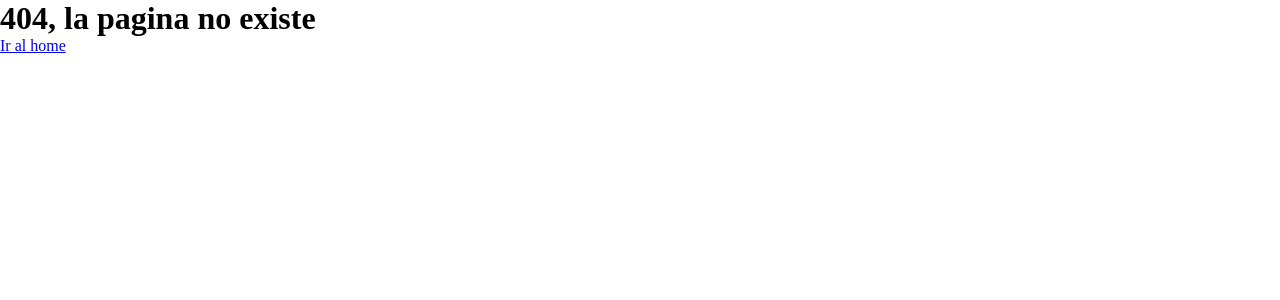
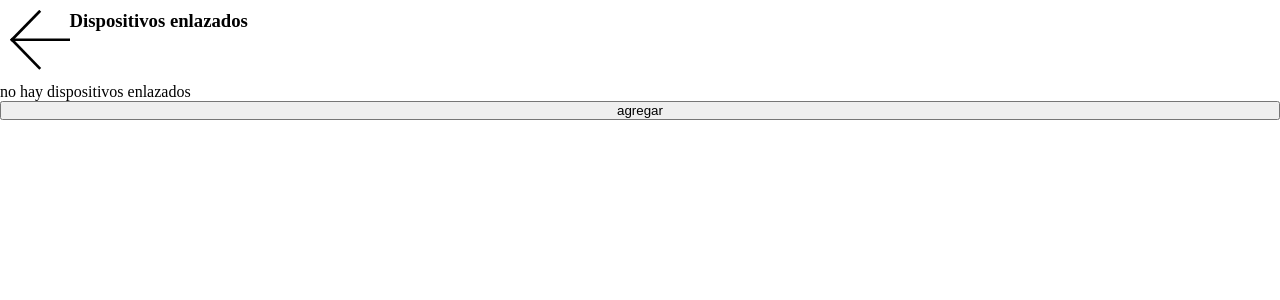
Before and after one commit to javaweb27/SIGNAL-CLONE, a React (Vite) app: page /settings/linked-devices in a window 1280 px wide. Before the commit this address had no page. Shown: the top 300 px of the page. Built offline with nearby package versions, Linux system fonts and the light colour scheme.

Commit message:
se creo la pagina y la ruta de Dispositivos enlazados

```diff
--- a/src/components/App.jsx
+++ b/src/components/App.jsx
@@ -6,6 +6,7 @@ import Page404 from "./pages/page404"
 //subpages
 import Profile from "./subpages/profile/Profile"
 import Account from "./subpages/account/Account"
+import LinkedDevices from "./subpages/linked-devices/LinkedDevices"
 
 const App = () => (
   <BrowserRouter>
@@ -14,6 +15,7 @@ const App = () => (
       <Route path="settings" element={<AllSettings/>}/>
       <Route path="settings/profile" element={<Profile/>}/>
       <Route path="settings/account" element={<Account/>}/>
+      <Route path="settings/linked-devices" element={<LinkedDevices/>}/>
       <Route path="*" element={<Page404/>}/>
     </Routes>
   </BrowserRouter>
--- /dev/null
+++ b/src/components/subpages/linked-devices/LinkedDevices.jsx
@@ -0,0 +1,16 @@
+import BasicHeader from "../../sections/BasicHeader"
+
+const LinkedDevices = () => {
+  return (
+    <>
+      <BasicHeader linkPath="/settings" titleType="h3" titleText="Dispositivos enlazados"/>
+
+      <section>
+        <p>no hay dispositivos enlazados</p>
+        <button>agregar</button>
+      </section>
+    </>
+  )
+}
+
+export default LinkedDevices
```
